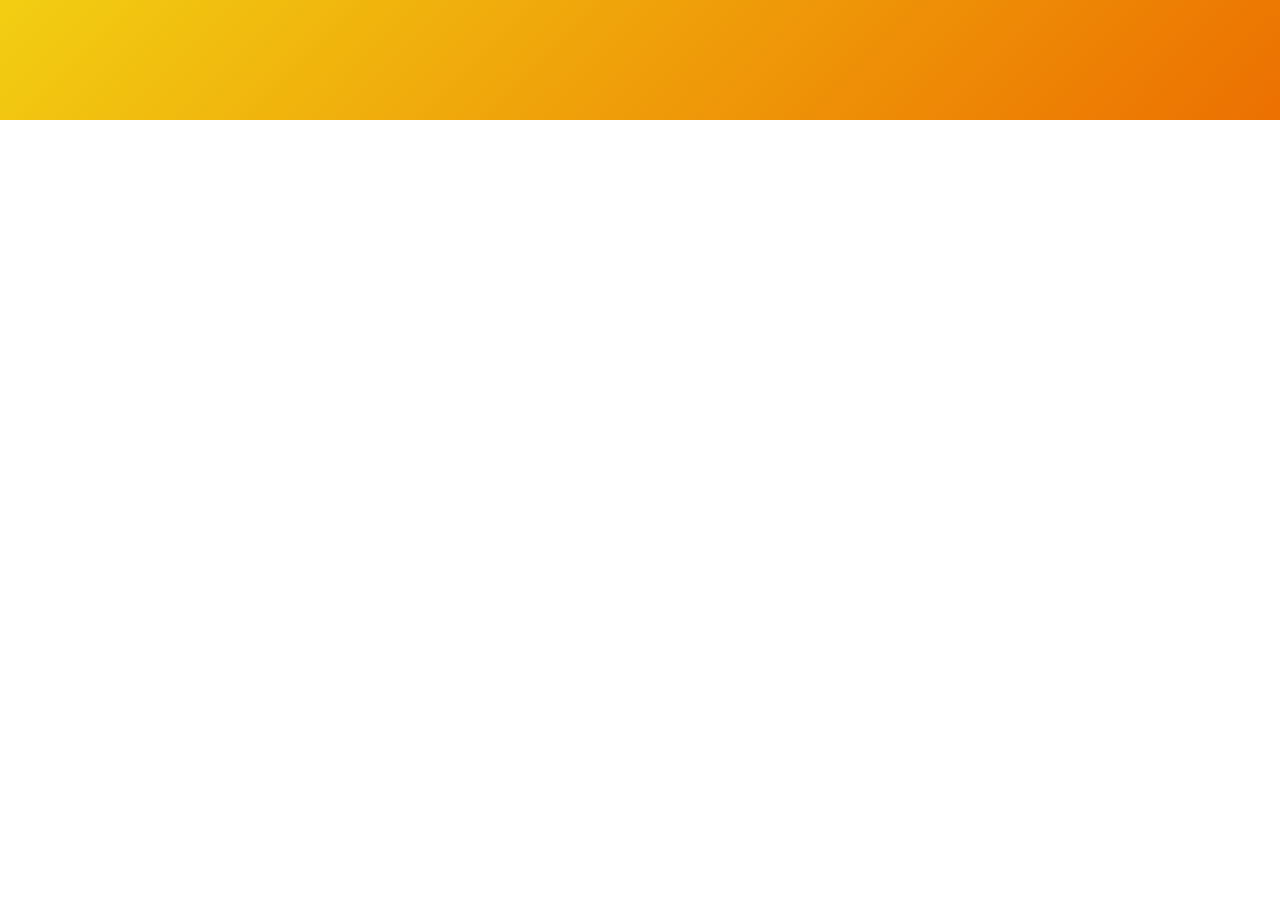
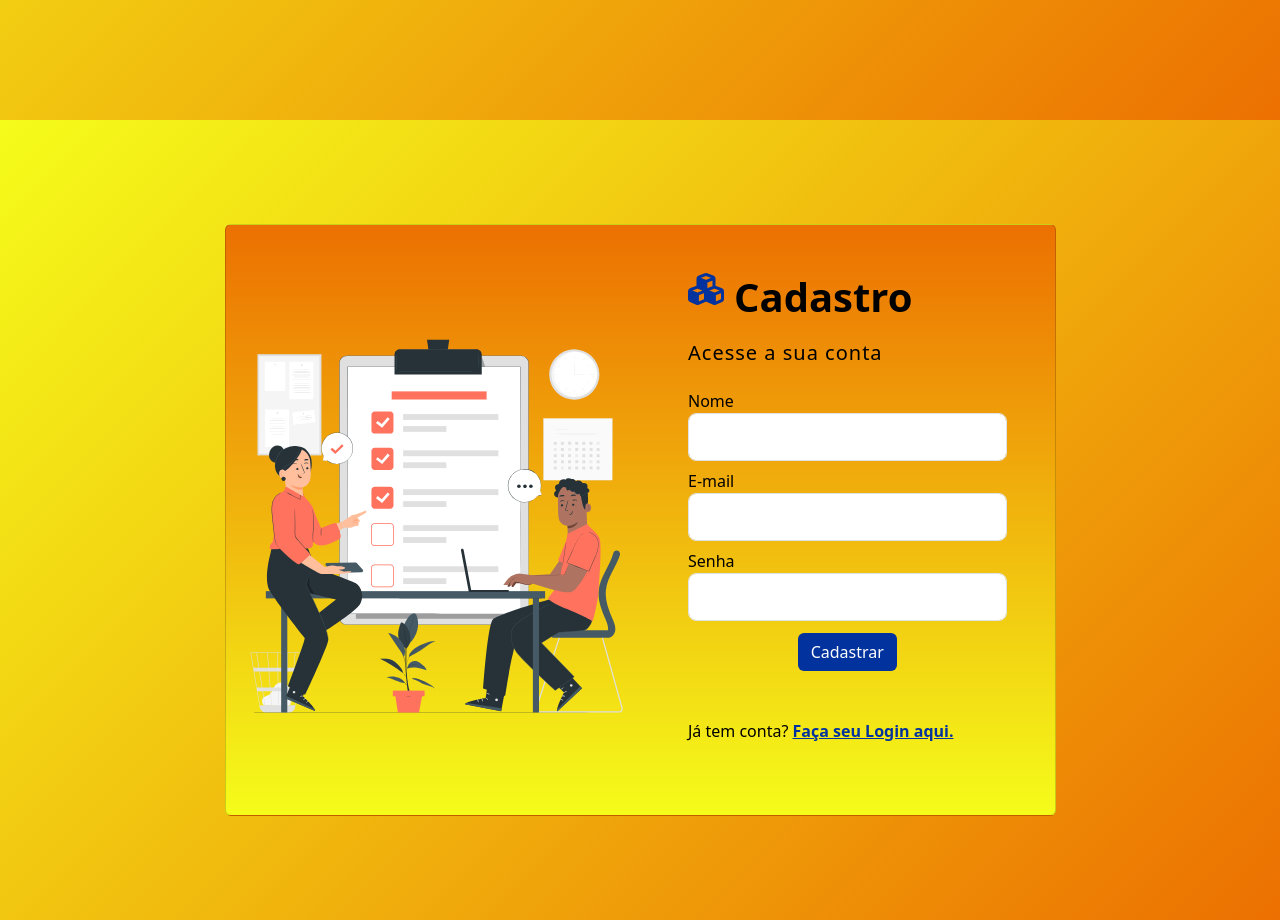
Before and after one commit to bertiGrazi/list_angular, an Angular app in the folder case_angular/: page /login-signup in a window 1280 px wide. Shown: the part 680-1600 px from the top of the page. Before the commit the page ends 800 px from the top, so only its background shows below. Built offline with nearby package versions, Linux system fonts and the light colour scheme.

Commit message:
create sign up structure

```diff
--- a/case_angular/src/app/components/login-signup/login-signup.component.html
+++ b/case_angular/src/app/components/login-signup/login-signup.component.html
@@ -42,3 +42,53 @@
     </div>
   </div>
 </section>
+
+<!--sign up-->
+<section class="vh-100">
+  <div class="container h-100">
+    <div class="row justify-content-center align-items-center h-100">
+      <div class="col col-xl-9">
+        <div class="card">
+          <div class="row g-0">
+            <div class="col-md-4 col-lg-6">
+              <img src="../../../assets/svg/list_image.svg" class="img-fluid">
+            </div>
+            <!--form section-->
+            <div class="col-md-6 col-lg-6 align-items-center">
+              <div class="card-body p-4 p-lg-5 text-black">
+                <form action="">
+                  <div class="d-flex alignh-items-center mb-3 pb-1">
+                    <i class=" fas fa-cubes fa-2x" style="color: #02329D;"></i>
+                    <span class="h1 fw-bold mb-0" style="margin-left: 10px;">Cadastro</span>
+                  </div>
+                  <h5 class="fw-normal mb-3 pb-2" style="letter-spacing: 1px;">Acesse a sua conta</h5>
+
+                  <div class="form-outline mb-2">
+                    <label class="form label">Nome</label>
+                    <input type="text" class="form-control form-control-lg">
+                  </div>
+
+                  <div class="form-outline mb-2">
+                    <label class="form label">E-mail</label>
+                    <input type="email" class="form-control form-control-lg">
+                  </div>
+
+                  <div class="form-outline mb-2">
+                    <label class="form label">Senha</label>
+                    <input type="password" class="form-control form-control-lg">
+                  </div>
+                  <div class="pt-1 mb-3 text-center">
+                    <button class="btn" type="button" style="background-color: #02329D; color: white">Cadastrar</button>
+                  </div>
+                  <p class="mt-5 pb-lg-2">Já tem conta?
+                    <a style="color: #02329D;cursor: pointer;font-weight: 700; text-decoration: underline;">Faça seu Login aqui.</a>
+                  </p>
+                </form>
+              </div>
+            </div>
+          </div>
+        </div>
+      </div>
+    </div>
+  </div>
+</section>
--- a/case_angular/src/app/components/login-signup/login-signup.component.ts
+++ b/case_angular/src/app/components/login-signup/login-signup.component.ts
@@ -6,5 +6,7 @@ import { Component } from '@angular/core';
   styleUrls: ['./login-signup.component.css']
 })
 export class LoginSignupComponent {
+  isShow = false
+
 
 }
```
